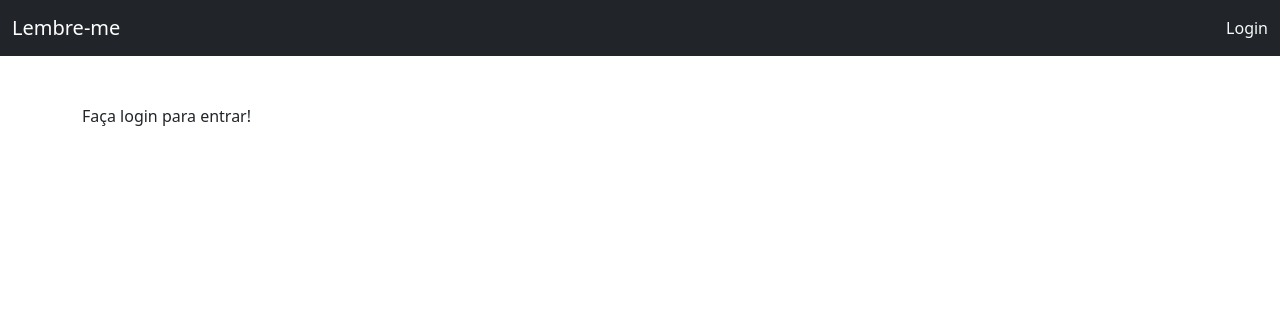
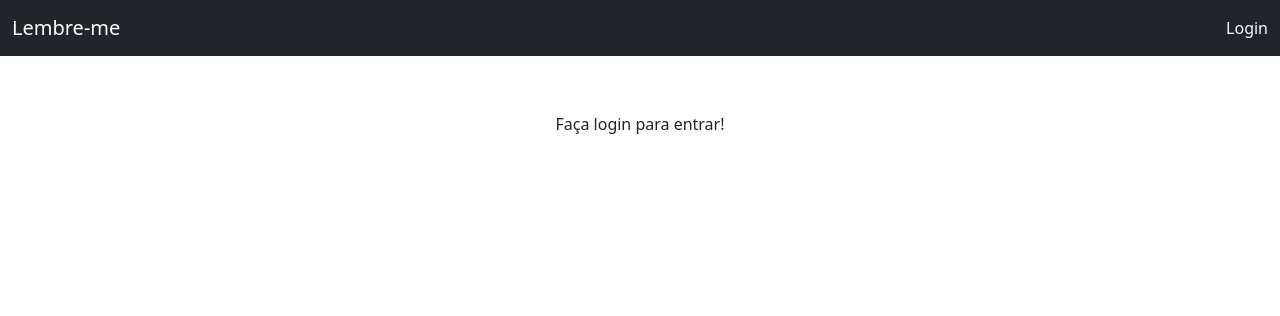
Before and after one commit to gambdata/lembre-me, a Django app: page / in a window 1280 px wide. Shown: the top 316 px of the page. Run offline with Django 5.2, Linux system fonts and the light colour scheme; some libraries are stand-ins or nearby versions.

Commit message:
Ajustes de pagina inicial

```diff
--- a/templates/base/index.html
+++ b/templates/base/index.html
@@ -7,11 +7,15 @@
     {% if user.is_authenticated %}
     <div class="row justify-content-center">
         <div class="col-md-6">
-            <h1 class="py-2">Em construção...</h1>
+            <h1 class="py-2 text-center mb-4">Em construção...</h1>
         </div>
     </div>
     {% else %}
-    <p> Faça login para entrar! </p>
+    <div class="row justify-content-center">
+        <div class="col-md-6">
+            <p class="py-2 text-center mb-4"> Faça login para entrar! </p>
+        </div>
+    </div>
     {% endif %}
 </div>
 {% endblock %}
```
